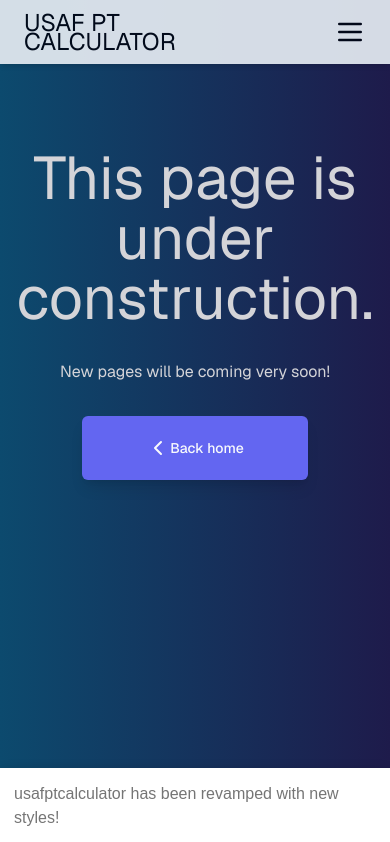
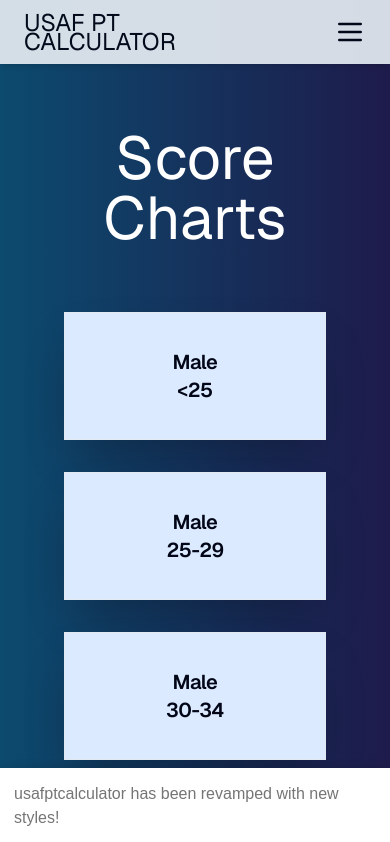
Before and after one commit to ronnieima/usaf-pt-calculator, a Next.js app: page /charts in a window 390 px wide. Shown: the top 842 px of the page. Built offline with nearby package versions, Linux system fonts and the light colour scheme; what tailwindcss-animated would draw is missing.

Commit message:
Add initial charts page route (#30)
* Update README.md

* clean up braces

* start on charts

* add dialog test

* try link

* finish pt chart draft

* fix mobile layout

```diff
--- a/app/_components/ui/(form)/(controls)/AgeGroupSelect.tsx
+++ b/app/_components/ui/(form)/(controls)/AgeGroupSelect.tsx
@@ -16,7 +16,7 @@ import { Separator } from "@radix-ui/react-select";
 import React from "react";
 import { useFormContext } from "react-hook-form";
 
-const ageGroups = [
+export const ageGroups = [
   "<25",
   "25-29",
   "30-34",
--- a/app/_components/ui/(form)/(score)/ScoreMessage.tsx
+++ b/app/_components/ui/(form)/(score)/ScoreMessage.tsx
@@ -1,15 +1,12 @@
 import ScoreIcons from "./ScoreIcons";
 import ScoreText from "./ScoreText";
-import ScoreStatus from "./ScoreStatus";
 
 function ScoreMessage() {
   return (
-    <>
-      <section className="space-y-16 sm:grid sm:grid-cols-2">
-        <ScoreText />
-        <ScoreIcons />
-      </section>
-    </>
+    <section className="space-y-16 sm:grid sm:grid-cols-2">
+      <ScoreText />
+      <ScoreIcons />
+    </section>
   );
 }
 
--- a/app/_components/ui/(form)/(score)/ScoreText.tsx
+++ b/app/_components/ui/(form)/(score)/ScoreText.tsx
@@ -8,7 +8,9 @@ const ScoreText = () => {
   } = useScoreContext();
   return (
     <div
-      className={`flex w-full flex-col justify-center text-center text-9xl   sm:items-end`}
+      className={
+        "flex w-full flex-col justify-center text-center text-9xl sm:items-end"
+      }
     >
       <p>Score</p>
       <p className="font-semibold text-blue-400">{totalScore.toFixed(1)}</p>
--- a/app/charts/page.tsx
+++ b/app/charts/page.tsx
@@ -1,11 +1,60 @@
-import React from "react";
-import { Button } from "../_components/ui/(shadcn)/button";
-import { ChevronRight } from "lucide-react";
+"use client";
+
 import Link from "next/link";
-import UnderConstruction from "../_components/UnderConstruction";
+import { ageGroups } from "../_components/ui/(form)/(controls)/AgeGroupSelect";
+import { Card, CardHeader, CardTitle } from "../_components/ui/(shadcn)/card";
+
+const genders = ["male", "female"];
+const ages = ageGroups;
 
 const ChartsPage = () => {
-  return <UnderConstruction />;
+  function formatAgeGroup(ageGroup: string) {
+    switch (ageGroup) {
+      case "<25":
+        return "lt25";
+      case ">60":
+        return "gt60";
+      default:
+        return ageGroup;
+    }
+  }
+  return (
+    <div className="p-16">
+      <h1 className="flex items-center justify-center text-center text-6xl text-background">
+        Score Charts
+      </h1>
+      <div className="grid min-h-screen gap-8 py-16 md:grid-cols-2 lg:grid-cols-3 lg:px-32 ">
+        {genders.map((gender) =>
+          ages.map((ageGroup) => {
+            console.log(ageGroup);
+            const ageGroupFormatted = formatAgeGroup(ageGroup);
+            return (
+              <Link
+                key={`${gender}-${ageGroup}`}
+                href={`https://hnnyotwjhikrytqynjyk.supabase.co/storage/v1/object/public/usafptcalculator/scorechart_${gender}_${ageGroupFormatted}.pdf`}
+                target="_blank"
+              >
+                <Card
+                  className={`flex h-32 items-center justify-center rounded-none shadow-2xl hover:scale-105 active:translate-y-1 ${
+                    gender === "male"
+                      ? "bg-blue-100 hover:bg-blue-200"
+                      : "bg-pink-100 hover:bg-pink-200"
+                  }`}
+                >
+                  <CardHeader>
+                    <CardTitle className="flex flex-col items-center justify-center text-xl capitalize">
+                      <p>{gender}</p>
+                      <p>{ageGroup}</p>
+                    </CardTitle>
+                  </CardHeader>
+                </Card>
+              </Link>
+            );
+          }),
+        )}
+      </div>
+    </div>
+  );
 };
 
 export default ChartsPage;
--- /dev/null
+++ b/components/ui/dialog.tsx
@@ -0,0 +1,122 @@
+"use client"
+
+import * as React from "react"
+import * as DialogPrimitive from "@radix-ui/react-dialog"
+import { X } from "lucide-react"
+
+import { cn } from "@/lib/utils"
+
+const Dialog = DialogPrimitive.Root
+
+const DialogTrigger = DialogPrimitive.Trigger
+
+const DialogPortal = DialogPrimitive.Portal
+
+const DialogClose = DialogPrimitive.Close
+
+const DialogOverlay = React.forwardRef<
+  React.ElementRef<typeof DialogPrimitive.Overlay>,
+  React.ComponentPropsWithoutRef<typeof DialogPrimitive.Overlay>
+>(({ className, ...props }, ref) => (
+  <DialogPrimitive.Overlay
+    ref={ref}
+    className={cn(
+      "fixed inset-0 z-50 bg-white/80 backdrop-blur-sm data-[state=open]:animate-in data-[state=closed]:animate-out data-[state=closed]:fade-out-0 data-[state=open]:fade-in-0 dark:bg-slate-950/80",
+      className
+    )}
+    {...props}
+  />
+))
+DialogOverlay.displayName = DialogPrimitive.Overlay.displayName
+
+const DialogContent = React.forwardRef<
+  React.ElementRef<typeof DialogPrimitive.Content>,
+  React.ComponentPropsWithoutRef<typeof DialogPrimitive.Content>
+>(({ className, children, ...props }, ref) => (
+  <DialogPortal>
+    <DialogOverlay />
+    <DialogPrimitive.Content
+      ref={ref}
+      className={cn(
+        "fixed left-[50%] top-[50%] z-50 grid w-full max-w-lg translate-x-[-50%] translate-y-[-50%] gap-4 border border-slate-200 bg-white p-6 shadow-lg duration-200 data-[state=open]:animate-in data-[state=closed]:animate-out data-[state=closed]:fade-out-0 data-[state=open]:fade-in-0 data-[state=closed]:zoom-out-95 data-[state=open]:zoom-in-95 data-[state=closed]:slide-out-to-left-1/2 data-[state=closed]:slide-out-to-top-[48%] data-[state=open]:slide-in-from-left-1/2 data-[state=open]:slide-in-from-top-[48%] sm:rounded-lg dark:border-slate-800 dark:bg-slate-950",
+        className
+      )}
+      {...props}
+    >
+      {children}
+      <DialogPrimitive.Close className="absolute right-4 top-4 rounded-sm opacity-70 ring-offset-white transition-opacity hover:opacity-100 focus:outline-none focus:ring-2 focus:ring-slate-950 focus:ring-offset-2 disabled:pointer-events-none data-[state=open]:bg-slate-100 data-[state=open]:text-slate-500 dark:ring-offset-slate-950 dark:focus:ring-slate-300 dark:data-[state=open]:bg-slate-800 dark:data-[state=open]:text-slate-400">
+        <X className="h-4 w-4" />
+        <span className="sr-only">Close</span>
+      </DialogPrimitive.Close>
+    </DialogPrimitive.Content>
+  </DialogPortal>
+))
+DialogContent.displayName = DialogPrimitive.Content.displayName
+
+const DialogHeader = ({
+  className,
+  ...props
+}: React.HTMLAttributes<HTMLDivElement>) => (
+  <div
+    className={cn(
+      "flex flex-col space-y-1.5 text-center sm:text-left",
+      className
+    )}
+    {...props}
+  />
+)
+DialogHeader.displayName = "DialogHeader"
+
+const DialogFooter = ({
+  className,
+  ...props
+}: React.HTMLAttributes<HTMLDivElement>) => (
+  <div
+    className={cn(
+      "flex flex-col-reverse sm:flex-row sm:justify-end sm:space-x-2",
+      className
+    )}
+    {...props}
+  />
+)
+DialogFooter.displayName = "DialogFooter"
+
+const DialogTitle = React.forwardRef<
+  React.ElementRef<typeof DialogPrimitive.Title>,
+  React.ComponentPropsWithoutRef<typeof DialogPrimitive.Title>
+>(({ className, ...props }, ref) => (
+  <DialogPrimitive.Title
+    ref={ref}
+    className={cn(
+      "text-lg font-semibold leading-none tracking-tight",
+      className
+    )}
+    {...props}
+  />
+))
+DialogTitle.displayName = DialogPrimitive.Title.displayName
+
+const DialogDescription = React.forwardRef<
+  React.ElementRef<typeof DialogPrimitive.Description>,
+  React.ComponentPropsWithoutRef<typeof DialogPrimitive.Description>
+>(({ className, ...props }, ref) => (
+  <DialogPrimitive.Description
+    ref={ref}
+    className={cn("text-sm text-slate-500 dark:text-slate-400", className)}
+    {...props}
+  />
+))
+DialogDescription.displayName = DialogPrimitive.Description.displayName
+
+export {
+  Dialog,
+  DialogPortal,
+  DialogOverlay,
+  DialogClose,
+  DialogTrigger,
+  DialogContent,
+  DialogHeader,
+  DialogFooter,
+  DialogTitle,
+  DialogDescription,
+}
```
